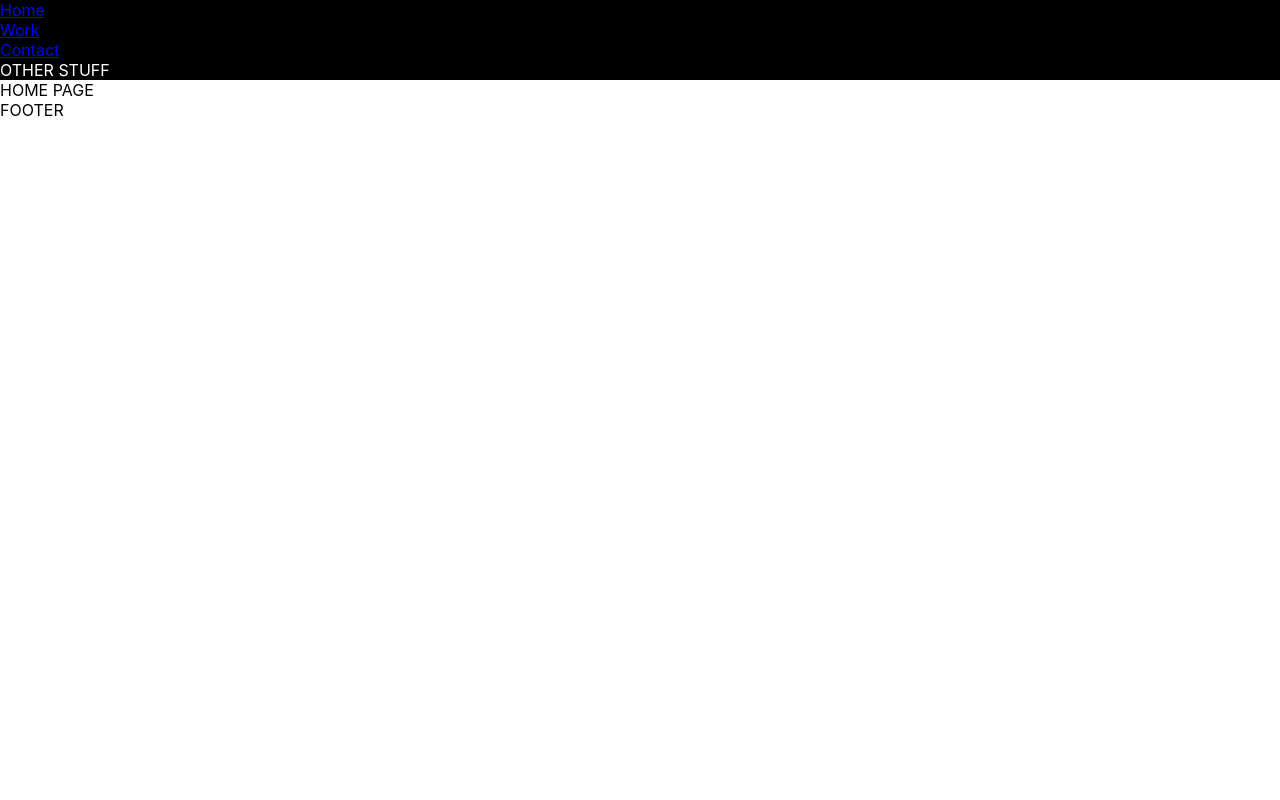
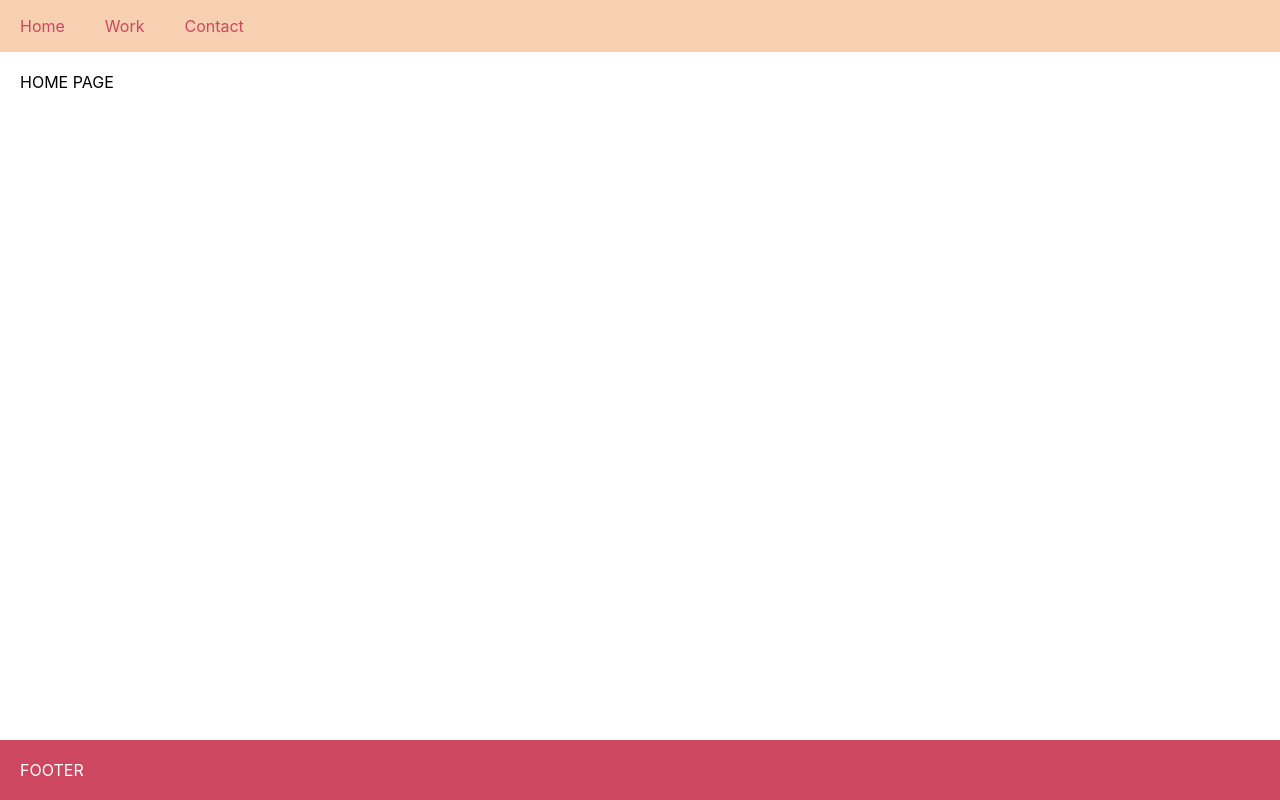
Before and after one commit to pgmgent-pgm-4/college-week5, a React (Create React App) app: page / in a window 1280 px wide. Built offline with nearby package versions, Linux system fonts and the light colour scheme.

Commit message:
Add basic styling

```diff
--- a/src/App.css
+++ /dev/null
@@ -1,38 +0,0 @@
-.App {
-  text-align: center;
-}
-
-.App-logo {
-  height: 40vmin;
-  pointer-events: none;
-}
-
-@media (prefers-reduced-motion: no-preference) {
-  .App-logo {
-    animation: App-logo-spin infinite 20s linear;
-  }
-}
-
-.App-header {
-  background-color: #282c34;
-  min-height: 100vh;
-  display: flex;
-  flex-direction: column;
-  align-items: center;
-  justify-content: center;
-  font-size: calc(10px + 2vmin);
-  color: white;
-}
-
-.App-link {
-  color: #61dafb;
-}
-
-@keyframes App-logo-spin {
-  from {
-    transform: rotate(0deg);
-  }
-  to {
-    transform: rotate(360deg);
-  }
-}
--- a/src/app/App.css
+++ b/src/app/App.css
@@ -5,5 +5,12 @@
 }
 
 .app {
+  display: flex;
+  flex-direction: column;
   height: 100vh;
 }
+
+main {
+  flex: 1;
+  padding: 1.25rem;
+}
--- /dev/null
+++ b/src/app/components/layout/Footer.css
@@ -0,0 +1,5 @@
+footer {
+    background-color: #CE4760;
+    color: white;
+    padding: 1.25rem;
+}
--- a/src/app/components/layout/Footer.js
+++ b/src/app/components/layout/Footer.js
@@ -1,3 +1,5 @@
+import './Footer.css';
+
 const Footer = () => {
   return (
     <footer>
--- a/src/app/components/layout/Header.css
+++ b/src/app/components/layout/Header.css
@@ -1,5 +1,22 @@
 .header {
   width: 100vw;
-  background-color: black;
-  color: #fff;
+  background-color: #F6D0B1;
+  display: flex;
+  justify-content: space-between;
+  align-items: center;
 }
+
+.header nav ul {
+  display: flex;
+  list-style: none;
+}
+
+.header nav ul li {
+  margin: 0 0.25rem;
+  padding: 1rem;
+}
+
+.header nav ul li a {
+  color: #CE4760;
+  text-decoration: none;
+}
--- a/src/app/components/layout/Header.js
+++ b/src/app/components/layout/Header.js
@@ -1,12 +1,11 @@
+import './Header.css';
+
 import MainNavigation from './MainNavigation';
-
-import './Header.css';
 
 const Header = () => {
   return (
     <header className="header">
       <MainNavigation />
-      <p>OTHER STUFF</p>
     </header>
   );
 };
--- a/src/app/components/layout/MainNavigation.js
+++ b/src/app/components/layout/MainNavigation.js
@@ -1,8 +1,8 @@
+import * as Routes from '../../routes';
+
 import {
   Link
 } from "react-router-dom";
-
-import * as Routes from '../../routes';
 
 const MainNavigation = () => {
   return (
@@ -15,7 +15,7 @@ const MainNavigation = () => {
           <Link to={Routes.WORK}>Work</Link>
         </li>
         <li>
-          <Link to="{Routes.CONTACT}">Contact</Link>
+          <Link to={Routes.CONTACT}>Contact</Link>
         </li>
       </ul>
     </nav>
```
